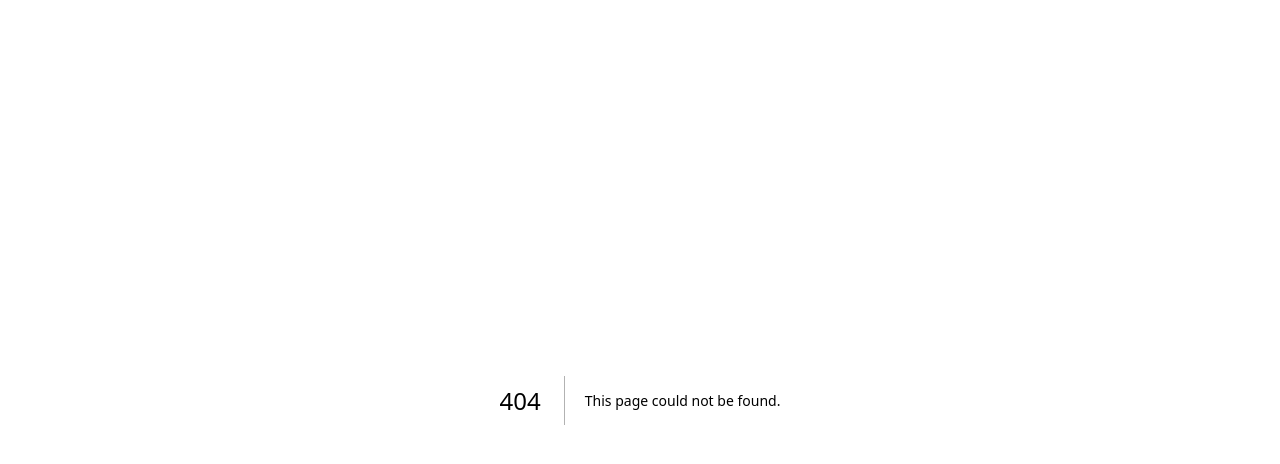
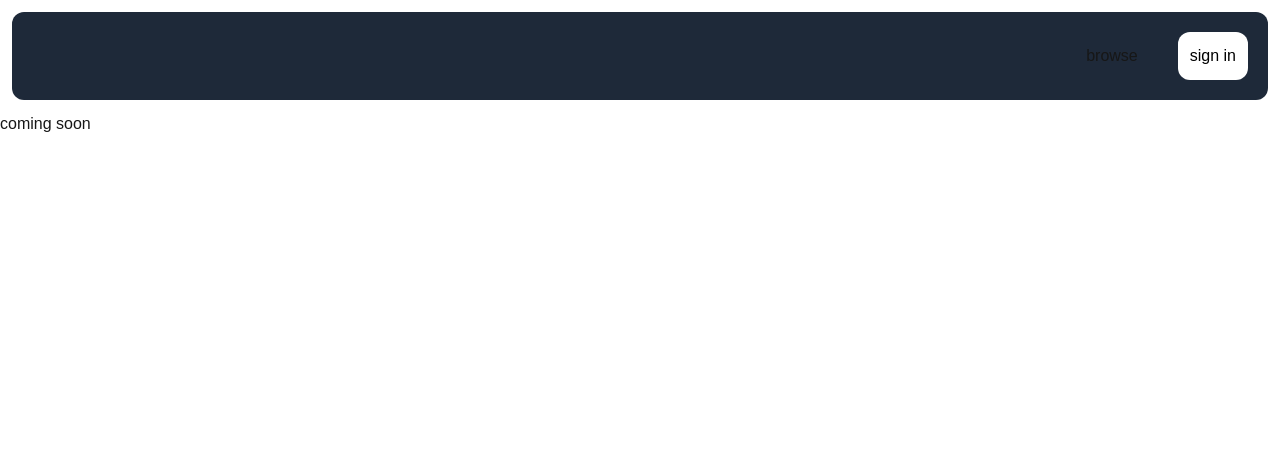
Before and after one commit to gbtsui/istopia, a Next.js app: page /browse in a window 1280 px wide. Before the commit this address had no page. Shown: the top 464 px of the page. Built offline with nearby package versions, Linux system fonts and the light colour scheme.

Commit message:
fix: moved pages into a (pages) directory, added navbar

```diff
--- /dev/null
+++ b/src/app/(pages)/browse/page.tsx
@@ -0,0 +1,5 @@
+"use server";
+
+export default async function BrowsePage() {
+    return <div>coming soon</div>
+}
--- /dev/null
+++ b/src/app/(pages)/layout.tsx
@@ -0,0 +1,11 @@
+import {ReactNode} from "react";
+import Navbar from "@/app/component/universal/navbar";
+
+export default function Layout({children}: Readonly<{children: ReactNode}>){
+    return (
+        <>
+        <Navbar/>
+            {children}
+        </>
+    )
+}
--- a/src/app/u/[username]/page.tsx
+++ b/src/app/(pages)/u/[username]/page.tsx
@@ -1,6 +1,6 @@
 "use server";
 
-import {User} from "@/generated/prisma";
+import {User} from "../../../../../../../../../mnt/shared-data/Documents/istopia/src/generated/prisma";
 import GetUserData from "@/app/api/data/user-management/get-user-data";
 import UserInfoComponent from "@/app/component/user-page/user-info";
 import UnknownUserPage from "@/app/component/user-page/unknown-user";
--- /dev/null
+++ b/src/app/component/universal/navbar.tsx
@@ -0,0 +1,16 @@
+"use client";
+
+import {getSession} from "next-auth/react";
+import Link from "next/link";
+
+export default function Navbar() {
+
+    return (
+        <div className={"sticky p-5 m-3 bg-gray-800 flex flex-row justify-end gap-10 items-center rounded-xl"}>
+            <Link href="/browse">browse</Link>
+            <Link className={"p-3 bg-white text-black rounded-xl"} href="/signin">sign in</Link>
+        </div>
+    )
+
+
+}
```
Also changed, not shown: src/app/(pages)/internal-testing/page.tsx (renamed from src/app/internal-testing/page.tsx), src/app/(pages)/internal-testing/rendering-test/page.tsx (renamed from src/app/internal-testing/rendering-test/page.tsx), src/app/(pages)/signin/page.tsx (renamed from src/app/signin/page.tsx), src/app/(pages)/tos/page.tsx (renamed from src/app/tos/page.tsx), src/app/(pages)/u/[username]/[piece_slug]/page.tsx (renamed from src/app/u/[username]/[piece_slug]/page.tsx).
